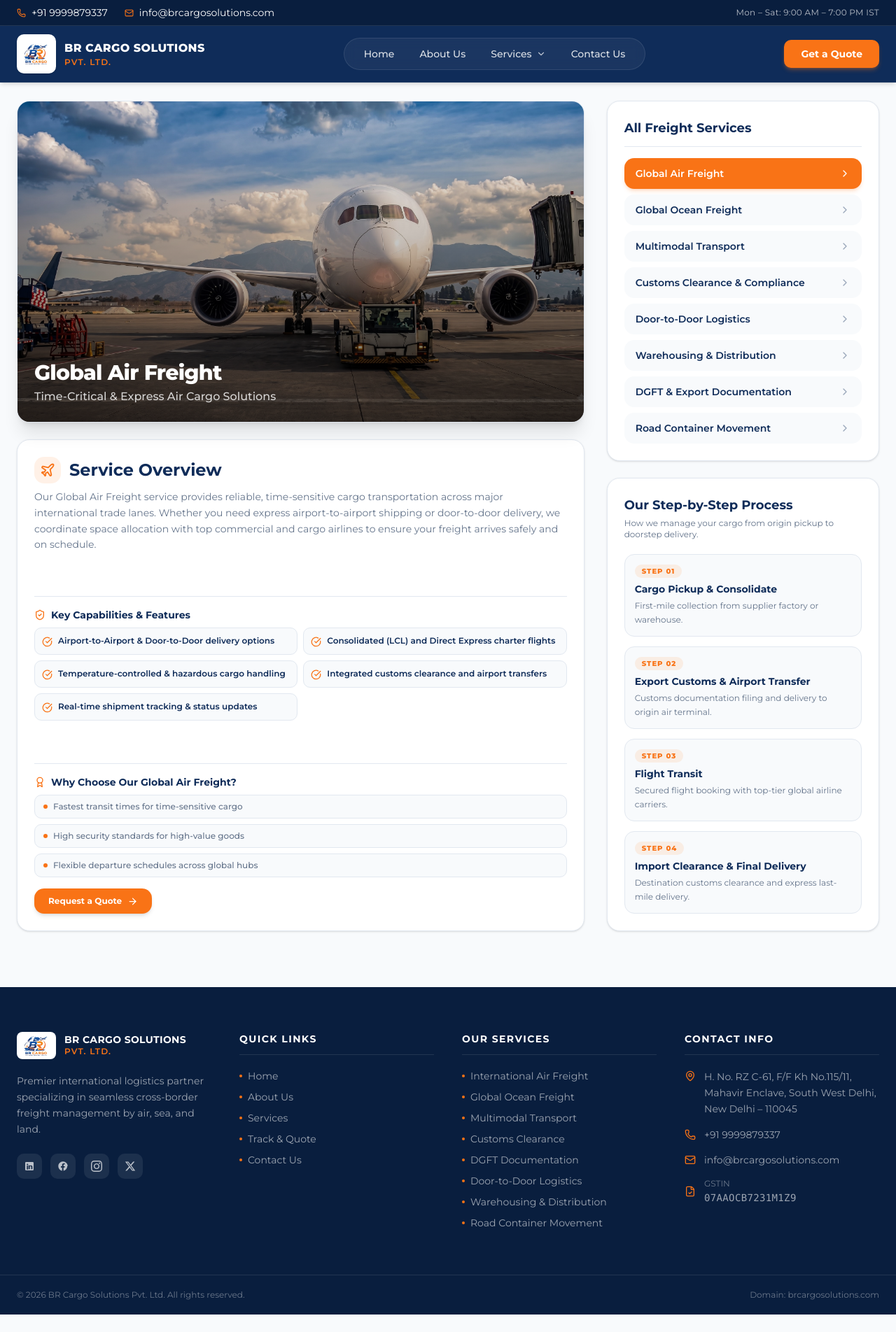
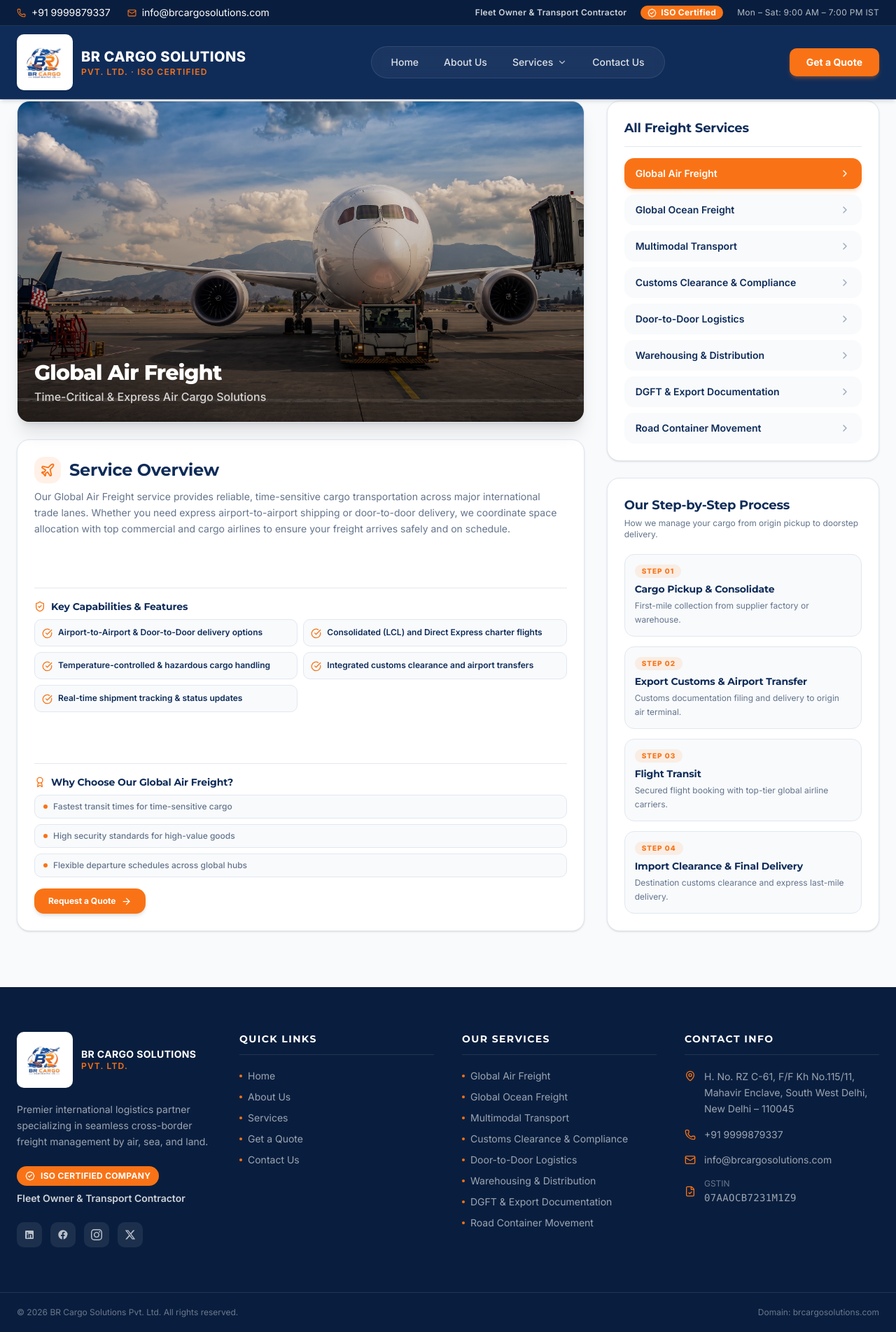
Before and after one commit to Sedawk-Dynamics/br-cargo-solutions-Sedawk, a Next.js app: page /services/air-freight in a window 1280 px wide. Shown: the whole page at 70% size. Before the commit the page ends 1879 px from the top, so only its background shows below. Built offline with nearby package versions, Linux system fonts and the light colour scheme.

Commit message:
website has been updated

```diff
--- a/app/globals.css
+++ b/app/globals.css
@@ -5,7 +5,8 @@
 @custom-variant dark (&:is(.dark *));
 
 @theme inline {
-  --font-sans: 'Montserrat', 'Montserrat Fallback', sans-serif;
+  --font-sans: var(--font-body), system-ui, sans-serif;
+  --font-heading: var(--font-display), var(--font-body), sans-serif;
 
   /* BR Cargo brand palette */
   --color-brand-navy: #0F2C59;
@@ -115,3 +116,16 @@ body {
   scrollbar-width: thin;
   scrollbar-color: var(--color-brand-orange) var(--color-brand-navy-dark);
 }
+
+/* Headings use the display font; body copy uses Inter */
+@layer base {
+  h1, h2, h3, h4 {
+    font-family: var(--font-heading);
+    letter-spacing: -0.01em;
+  }
+}
+
+/* Soft light halo so dark text stays readable over the hero video */
+@utility text-halo {
+  text-shadow: 0 0 18px rgb(255 255 255 / 0.85), 0 1px 2px rgb(255 255 255 / 0.6);
+}
--- a/app/layout.tsx
+++ b/app/layout.tsx
@@ -1,11 +1,18 @@
 import { Analytics } from "@vercel/analytics/next";
 import type { Metadata, Viewport } from "next";
-import { Montserrat } from "next/font/google";
+import { Inter, Montserrat } from "next/font/google";
 import "./globals.css";
+
+const inter = Inter({
+  subsets: ["latin"],
+  variable: "--font-body",
+  display: "swap",
+});
 
 const montserrat = Montserrat({
   subsets: ["latin"],
-  variable: "--font-sans",
+  weight: ["600", "700", "800"],
+  variable: "--font-display",
   display: "swap",
 });
 
@@ -52,13 +59,9 @@ export default function RootLayout({
   children: React.ReactNode;
 }>) {
   return (
-    <html lang="en" className={`${montserrat.variable} bg-background`}>
+    <html lang="en" className={`${inter.variable} ${montserrat.variable} bg-background scroll-smooth`}>
       <head>
         <link rel="preload" href="/hero-bg.mp4" as="video" type="video/mp4" />
-        <link rel="preload" href="/what-sets-us-apart.png" as="image" />
-        <link rel="preload" href="/leadership-msg.jpg" as="image" />
-        <link rel="preload" href="/br-cargo-logo.jpeg" as="image" />
-        <link rel="preload" href="/air-freight.jpeg" as="image" />
       </head>
       <body className="antialiased font-sans">
         {children}
--- a/components/about-section.tsx
+++ b/components/about-section.tsx
@@ -27,11 +27,11 @@ const features = [
 
 const usps = [
   'End-to-end supply chain under one roof',
-  'Own fleet for ground transportation',
+  'Fleet Owner & Transport Contractor',
   'Expert customs & DGFT documentation',
   'Transparent, real-time shipment updates',
   'Dedicated account management team',
-  'Compliant with international trade regulations',
+  'ISO certified & compliant with international trade regulations',
 ]
 
 const fadeUp = {
--- a/components/footer.tsx
+++ b/components/footer.tsx
@@ -1,23 +1,13 @@
 import Image from 'next/image'
 import Link from 'next/link'
-import { Phone, Mail, MapPin, FileCheck } from 'lucide-react'
-
-const services = [
-  'International Air Freight',
-  'Global Ocean Freight',
-  'Multimodal Transport',
-  'Customs Clearance',
-  'DGFT Documentation',
-  'Door-to-Door Logistics',
-  'Warehousing & Distribution',
-  'Road Container Movement',
-]
+import { Phone, Mail, MapPin, FileCheck, BadgeCheck } from 'lucide-react'
+import { servicesList } from '@/data/services-data'
 
 const navLinks = [
   { label: 'Home', href: '/' },
   { label: 'About Us', href: '/#about' },
   { label: 'Services', href: '/services' },
-  { label: 'Track & Quote', href: '/#quote' },
+  { label: 'Get a Quote', href: '/#quote' },
   { label: 'Contact Us', href: '/#contact' },
 ]
 
@@ -72,9 +62,9 @@ export default function Footer() {
               <Image
                 src="/br-cargo-logo.jpeg"
                 alt="BR Cargo Solutions Pvt. Ltd."
-                width={56}
-                height={56}
-                className="rounded-md bg-white p-1 object-contain"
+                width={88}
+                height={88}
+                className="h-20 w-20 rounded-lg bg-white p-1.5 object-contain"
               />
               <div>
                 <p className="font-bold text-sm leading-tight tracking-wide uppercase">
@@ -89,6 +79,14 @@ export default function Footer() {
               Premier international logistics partner specializing in seamless
               cross-border freight management by air, sea, and land.
             </p>
+            <div className="flex flex-col gap-2 mb-6">
+              <span className="inline-flex w-fit items-center gap-2 bg-[#F97316] text-white text-xs font-bold px-3 py-1.5 rounded-full uppercase tracking-wide">
+                <BadgeCheck size={14} /> ISO Certified Company
+              </span>
+              <span className="text-white/80 text-sm font-semibold">
+                Fleet Owner &amp; Transport Contractor
+              </span>
+            </div>
             {/* Social media icons */}
             <div className="flex items-center gap-3">
               {socialLinks.map((item) => (
@@ -132,14 +130,14 @@ export default function Footer() {
               Our Services
             </h4>
             <ul className="space-y-2.5">
-              {services.map((s) => (
-                <li key={s}>
+              {servicesList.map((s) => (
+                <li key={s.slug}>
                   <Link
-                    href="/services"
+                    href={`/services/${s.slug}`}
                     className="text-white/60 hover:text-[#F97316] text-sm transition-colors flex items-center gap-2"
                   >
                     <span className="w-1 h-1 rounded-full bg-[#F97316]" />
-                    {s}
+                    {s.label}
                   </Link>
                 </li>
               ))}
--- a/components/hero-section.tsx
+++ b/components/hero-section.tsx
@@ -2,7 +2,7 @@
 
 import Link from 'next/link'
 import { motion } from 'framer-motion'
-import { Plane, Ship, Truck, ArrowRight } from 'lucide-react'
+import { Plane, Ship, Truck, ArrowRight, BadgeCheck } from 'lucide-react'
 
 const transportModes = [
   {
@@ -44,7 +44,7 @@ export default function HeroSection() {
   return (
     <section
       id="home"
-      className="relative bg-[#0F2C59] overflow-hidden min-h-screen lg:h-screen flex items-center justify-center pt-32 pb-12 lg:pt-40 lg:pb-16"
+      className="relative bg-black overflow-hidden min-h-screen flex items-center justify-center pt-36 pb-16 md:pt-44 lg:pt-48 lg:pb-20"
     >
       {/* Background Video */}
       <video
@@ -53,35 +53,13 @@ export default function HeroSection() {
         muted
         playsInline
         preload="auto"
-        className="absolute inset-0 w-full h-full object-cover pointer-events-none opacity-55"
+        className="absolute inset-0 w-full h-full object-cover pointer-events-none"
       >
         <source src="/hero-bg.mp4" type="video/mp4" />
       </video>
 
-      {/* Dark Blue Overlay to maintain blue theme */}
-      <div className="absolute inset-0 bg-[#0F2C59]/60" />
 
-      {/* Background pattern */}
-      <div
-        aria-hidden
-        className="absolute inset-0 opacity-5"
-        style={{
-          backgroundImage:
-            'radial-gradient(circle at 25% 50%, #F97316 0%, transparent 50%), radial-gradient(circle at 75% 20%, #60a5fa 0%, transparent 45%)',
-        }}
-      />
-      {/* Grid overlay */}
-      <div
-        aria-hidden
-        className="absolute inset-0 opacity-[0.03]"
-        style={{
-          backgroundImage:
-            'linear-gradient(#fff 1px, transparent 1px), linear-gradient(90deg, #fff 1px, transparent 1px)',
-          backgroundSize: '60px 60px',
-        }}
-      />
-
-      <div className="relative max-w-7xl mx-auto px-6 w-full mt-4 lg:mt-8">
+      <div className="relative max-w-7xl mx-auto px-6 w-full">
         <motion.div
           variants={container}
           initial="hidden"
@@ -98,19 +76,30 @@ export default function HeroSection() {
               </span>
             </motion.div>
 
+            <motion.div variants={item} className="flex flex-wrap gap-2 justify-center lg:justify-start mb-6">
+              <span className="inline-flex items-center gap-2 bg-[#0F2C59] text-white text-xs font-semibold px-3.5 py-1.5 rounded-full tracking-wide uppercase shadow-md">
+                <BadgeCheck size={14} className="text-[#F97316]" />
+                ISO Certified Company
+              </span>
+              <span className="inline-flex items-center gap-2 bg-[#0F2C59] text-white text-xs font-semibold px-3.5 py-1.5 rounded-full tracking-wide uppercase shadow-md">
+                <Truck size={14} className="text-[#F97316]" />
+                Fleet Owner &amp; Transport Contractor
+              </span>
+            </motion.div>
+
             <motion.h1
               variants={item}
-              className="text-3xl md:text-4xl xl:text-4xl font-extrabold text-white leading-tight text-balance mb-6"
+              className="font-heading text-4xl md:text-5xl xl:text-[3.5rem] font-extrabold tracking-tight text-[#0B1F3F] text-halo leading-tight text-balance mb-6"
             >
               Seamless Global Logistics &{' '}
-              <span className="text-[#F97316]">
+              <span className="text-[#EA580C]">
                 End-to-End Freight Solutions
               </span>
             </motion.h1>
 
             <motion.p
               variants={item}
-              className="text-white/70 text-lg leading-relaxed mb-10 max-w-xl mx-auto lg:mx-0"
+              className="text-[#0B1F3F] font-medium text-lg leading-relaxed mb-10 max-w-xl mx-auto lg:mx-0 bg-white/80 backdrop-blur-md rounded-xl px-5 py-4 shadow-lg border border-white/60"
             >
               Premier international logistics partner specializing in
               cross-border air, ocean, and land freight management. We bridge
@@ -123,7 +112,7 @@ export default function HeroSection() {
               className="flex flex-wrap items-center gap-4 justify-center lg:justify-start"
             >
               <a
-                href="#quote"
+                href="/#quote"
                 className="inline-flex items-center gap-2 bg-[#F97316] hover:bg-[#ea6a05] text-white font-bold px-7 py-3.5 rounded-md transition-colors shadow-lg shadow-[#F97316]/30 text-base"
               >
                 Request Quote
@@ -131,7 +120,7 @@ export default function HeroSection() {
               </a>
               <Link
                 href="/services/air-freight"
-                className="inline-flex items-center gap-2 border-2 border-white/30 hover:border-white/60 text-white font-semibold px-7 py-3.5 rounded-md transition-colors text-base"
+                className="inline-flex items-center gap-2 border-2 border-[#0F2C59] bg-white/70 hover:bg-white text-[#0F2C59] font-semibold px-7 py-3.5 rounded-md transition-colors text-base"
               >
                 Explore Services
               </Link>
@@ -148,10 +137,10 @@ export default function HeroSection() {
                 { value: '100%', label: 'In-House Operations' },
               ].map((stat) => (
                 <div key={stat.label} className="text-center lg:text-left">
-                  <p className="text-3xl font-extrabold text-[#F97316]">
+                  <p className="text-3xl font-extrabold text-[#EA580C] text-halo">
                     {stat.value}
                   </p>
-                  <p className="text-white/60 text-sm font-medium mt-0.5">
+                  <p className="text-[#0B1F3F] text-halo text-sm font-semibold mt-0.5">
                     {stat.label}
                   </p>
                 </div>
@@ -174,7 +163,7 @@ export default function HeroSection() {
                 >
                   <Link
                     href={mode.href}
-                    className="flex items-center gap-5 bg-white/8 backdrop-blur-sm border border-white/10 rounded-xl p-5 hover:bg-white/15 hover:border-white/25 transition-all group block"
+                    className="flex items-center gap-5 bg-white/90 border border-white rounded-xl p-5 shadow-lg hover:bg-white hover:shadow-xl transition-all group block"
                   >
                     <div
                       className={`bg-gradient-to-br ${mode.color} p-3.5 rounded-xl shadow-lg flex-shrink-0`}
@@ -182,14 +171,14 @@ export default function HeroSection() {
                       <mode.icon size={26} className="text-white" />
                     </div>
                     <div>
-                      <h3 className="text-white font-bold text-base group-hover:text-[#F97316] transition-colors">
+                      <h3 className="text-[#0F2C59] font-bold text-base group-hover:text-[#F97316] transition-colors">
                         {mode.title}
                       </h3>
-                      <p className="text-white/60 text-sm mt-0.5">{mode.desc}</p>
+                      <p className="text-[#475569] text-sm mt-0.5">{mode.desc}</p>
                     </div>
                     <ArrowRight
                       size={18}
-                      className="text-white/30 group-hover:text-[#F97316] group-hover:translate-x-1 transition-all ml-auto"
+                      className="text-[#0F2C59]/40 group-hover:text-[#F97316] group-hover:translate-x-1 transition-all ml-auto"
                     />
                   </Link>
                 </motion.div>
--- a/components/navbar.tsx
+++ b/components/navbar.tsx
@@ -3,7 +3,7 @@
 import { useState, useEffect } from 'react'
 import Image from 'next/image'
 import Link from 'next/link'
-import { Menu, X, Phone, Mail, ChevronDown } from 'lucide-react'
+import { Menu, X, Phone, Mail, ChevronDown, BadgeCheck } from 'lucide-react'
 import { servicesList } from '@/data/services-data'
 
 const navLinks = [
@@ -44,7 +44,13 @@ export default function Navbar() {
               <span>info@brcargosolutions.com</span>
             </a>
           </div>
-          <span className="text-white/70 text-xs tracking-wide">Mon – Sat: 9:00 AM – 7:00 PM IST</span>
+          <div className="flex items-center gap-5 text-xs tracking-wide">
+            <span className="text-white/80 font-semibold">Fleet Owner &amp; Transport Contractor</span>
+            <span className="inline-flex items-center gap-1.5 bg-[#F97316] text-white font-bold px-2.5 py-0.5 rounded-full">
+              <BadgeCheck size={13} /> ISO Certified
+            </span>
+            <span className="text-white/70">Mon – Sat: 9:00 AM – 7:00 PM IST</span>
+          </div>
         </div>
       </div>
 
@@ -62,17 +68,17 @@ export default function Navbar() {
             <Image
               src="/br-cargo-logo.jpeg"
               alt="BR Cargo Solutions Pvt. Ltd."
-              width={56}
-              height={56}
-              className="h-14 w-14 shrink-0 rounded-lg object-contain bg-white p-1 shadow-sm group-hover:scale-105 transition-transform"
+              width={96}
+              height={96}
+              className="h-16 w-16 md:h-20 md:w-20 shrink-0 rounded-lg object-contain bg-white p-1 shadow-sm group-hover:scale-105 transition-transform"
               priority
             />
             <div className="hidden sm:block leading-tight">
-              <p className="text-white font-extrabold text-base tracking-wide uppercase">
+              <p className="text-white font-extrabold text-lg md:text-xl tracking-wide uppercase">
                 BR Cargo Solutions
               </p>
               <p className="text-[#F97316] text-xs font-semibold tracking-widest uppercase">
-                Pvt. Ltd.
+                Pvt. Ltd. · ISO Certified
               </p>
             </div>
           </Link>
--- a/data/services-data.ts
+++ b/data/services-data.ts
@@ -368,7 +368,7 @@ export const servicesData: Record<string, ServiceDetail> = {
   "road-container-movement": {
     slug: "road-container-movement",
     title: "Road Container Movement",
-    subtitle: "Reliable Fleet for Port Drayage & Inland Freight",
+    subtitle: "Fleet Owner & Transport Contractor — Port Drayage & Inland Freight",
     image: "/road-container-movement.jpeg",
     tag: "Road Freight",
     tagColor: "bg-amber-100 text-amber-700",
```
Also changed, not shown: components/contact-section.tsx (+23 -5 lines), 2 other files (tests, documents, lock files or other folders).
